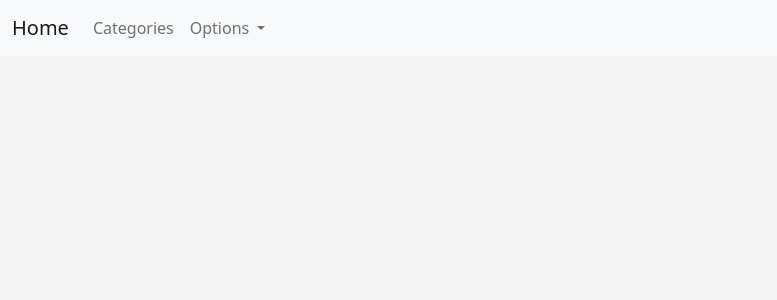
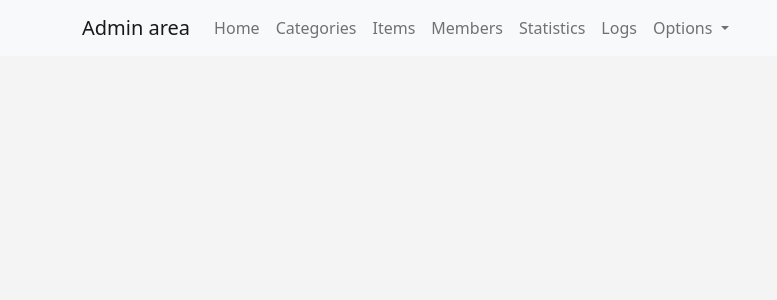
Before and after one commit to mszen579/eCommerce, a PHP site: page /init.php in a window 1280 px wide. Shown: the top 300 px of the page, without its empty margins (0-777 px from the left). Run offline with PHP 8.4, Linux system fonts and the light colour scheme.

Commit message:
adding lang var

```diff
--- a/admin/dashboard.php
+++ b/admin/dashboard.php
@@ -5,7 +5,8 @@ if(isset($_SESSION['username'])){
 
     include 'init.php';
 
-echo 'welcome';
+    echo 'welcome ';
+
     include $tpl . "footer.php";
 }else{
     // echo 'Your are not authorized to view this page';
--- a/admin/includes/languages/english.php
+++ b/admin/includes/languages/english.php
@@ -3,10 +3,21 @@
 function lang($phrase){
     //static => as this function is a static so the system will not call it every time we do something.
     static $lang = array(
-    //    'key'   => 'value'
-        'MESSAGE' => 'Welcome',
-        'ADMIN' => 'Administrator'
+    //we put the    'key'   => 'value'
 
+    //dashboard words:
+
+        "HOME_ADMIN"    => "Admin area",
+        "Edit profile"  => "Edit Profile",
+        "Sittings"      => "Edit Sittings",
+        "Logout"        => "Log out",
+        "Categories"    => "Categories",
+        "Home"          => "Home",
+        "Options"       => "Options",
+        "Items"         => 'Items',
+        "Members"       => 'Members',
+        "Statistics"    => 'Statistics',
+        "Logs"          => 'Logs',
     );
     return $lang[$phrase];
 };
--- a/admin/includes/templates/navbar.php
+++ b/admin/includes/templates/navbar.php
@@ -1,22 +1,43 @@
+
+<!-- this navbar is collected from bootstrap website -->
 <nav class="navbar navbar-expand-lg navbar-light bg-light">
-  <div class="container-fluid">
-    <a class="navbar-brand" href="#">Home</a>
+  <div class="container">
+    <a class="navbar-brand" href="#"><?php echo lang("HOME_ADMIN")?></a>
     <button class="navbar-toggler" type="button" data-bs-toggle="collapse" data-bs-target="#navbarNavDropdown" aria-controls="navbarNavDropdown" aria-expanded="false" aria-label="Toggle navigation">
       <span class="navbar-toggler-icon"></span>
     </button>
     <div class="collapse navbar-collapse" id="navbarNavDropdown">
       <ul class="navbar-nav">
+
         <li class="nav-item">
-          <a class="nav-link" href="#">Categories</a>
+          <a class="nav-link" href="#"><?php echo lang("Home")?></a>
         </li>
+        <li class="nav-item">
+          <a class="nav-link" href="#"><?php echo lang("Categories")?></a>
+        </li>
+        <li class="nav-item">
+          <a class="nav-link" href="#"><?php echo lang("Items")?></a>
+        </li>
+        <li class="nav-item">
+          <a class="nav-link" href="#"><?php echo lang("Members")?></a>
+        </li>
+        <li class="nav-item">
+          <a class="nav-link" href="#"><?php echo lang("Statistics")?></a>
+        </li>
+        <li class="nav-item">
+          <a class="nav-link" href="#"><?php echo lang("Logs")?></a>
+        </li>
+
+
+
         <li class="nav-item dropdown">
           <a class="nav-link dropdown-toggle" href="#" id="navbarDropdownMenuLink" role="button" data-bs-toggle="dropdown" aria-expanded="false">
-            Options
+            <?php echo lang('Options')?>
           </a>
           <ul class="dropdown-menu" aria-labelledby="navbarDropdownMenuLink">
-            <li><a class="dropdown-item" href="#">Edit profile</a></li>
-            <li><a class="dropdown-item" href="#">Sittings</a></li>
-            <li><a class="dropdown-item" href="#">Logout</a></li>
+            <li><a class="dropdown-item" href="#"><?php echo lang("Edit profile")?></a></li>
+            <li><a class="dropdown-item" href="#"><?php echo lang("Sittings")?></a></li>
+            <li><a class="dropdown-item" href="#"><?php echo lang("Logout")?></a></li>
           </ul>
         </li>
       </ul>
```
